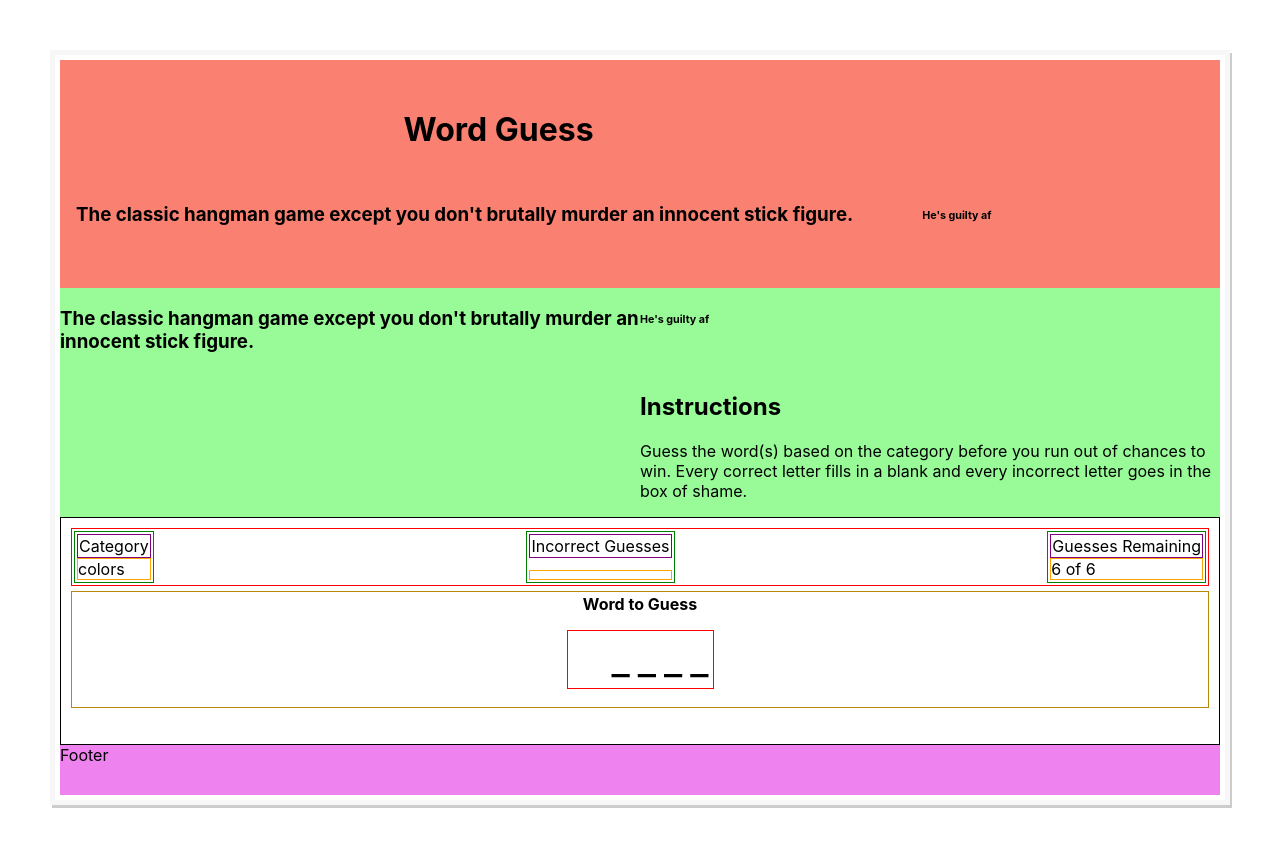
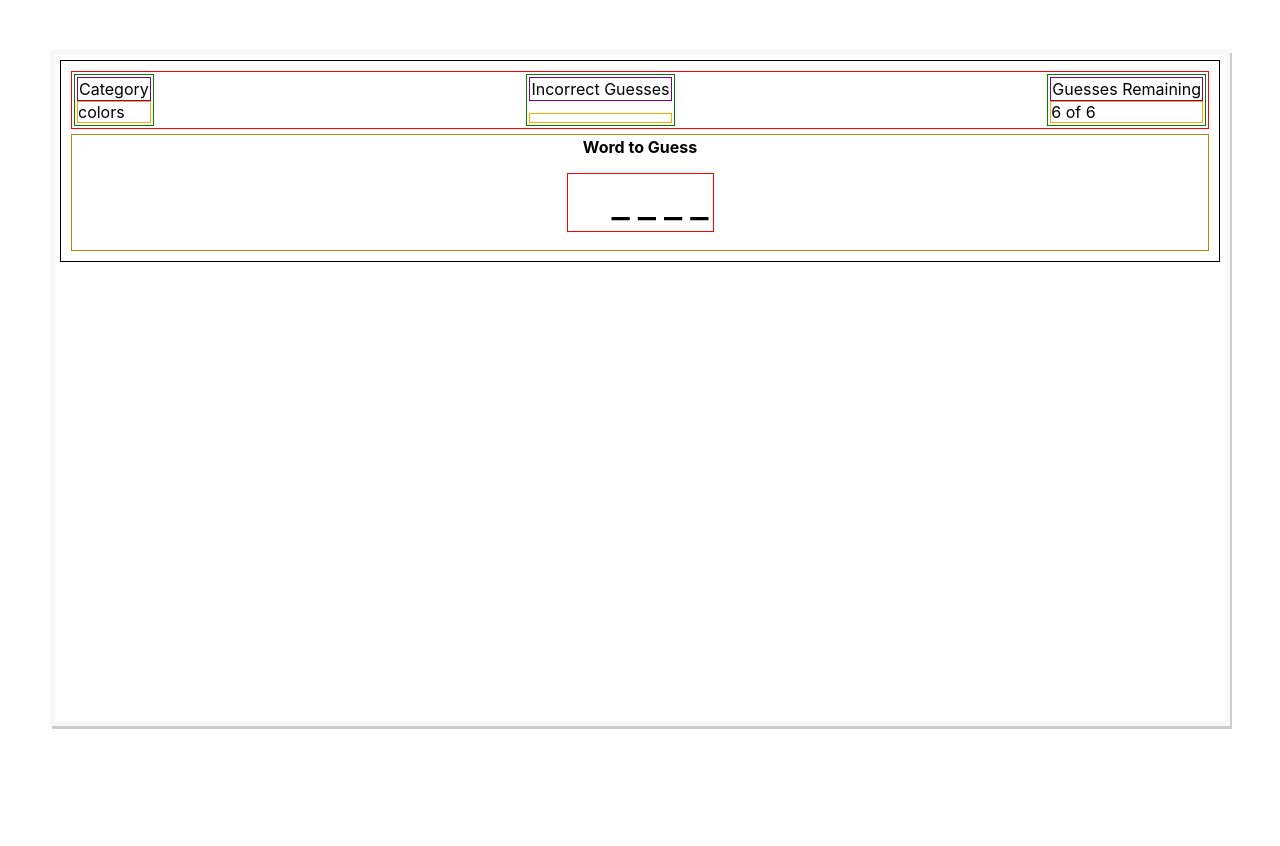
Before and after one commit to DTHutton/word-guess-react, a React (Create React App) app: page / in a window 1280 px wide. Shown: the top 846 px of the page. After the commit the page ends 800 px from the top, so only its background shows below. Built offline with nearby package versions, Linux system fonts and the light colour scheme.

Commit message:
Commented out all components except Game to fix bugs.

```diff
--- a/src/App.js
+++ b/src/App.js
@@ -5,13 +5,13 @@ import Game from './components/Game'
 import Footer from './components/Footer'
 import './App.css'
 
-export default function App () {
+export default function App() {
   return (
     <div className="container">
-      <Title />
-      <Instructions />
+      {/* <Title /> */}
+      {/* <Instructions /> */}
       <Game />
-      <Footer />
+      {/* <Footer /> */}
     </div>
   )
 }
```
